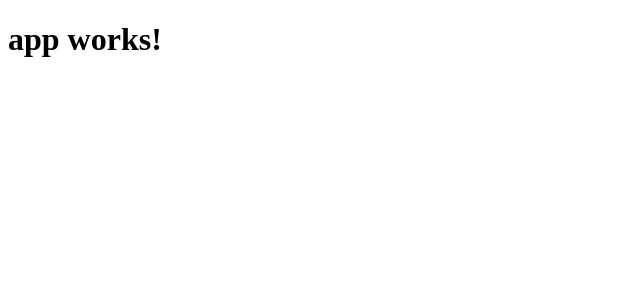
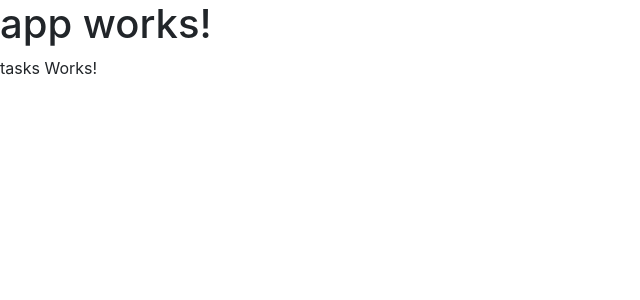
Before and after one commit to aleksandar78/usable-gtd, an Angular app in the folder angular/: page / in a window 1280 px wide. Shown: the top 300 px of the page, without its empty margins (0-640 px from the left). Built offline with nearby package versions, Linux system fonts and the light colour scheme.

Commit message:
Install Bootstrap 4

```diff
--- a/angular/package.json
+++ b/angular/package.json
@@ -20,6 +20,7 @@
     "@angular/platform-browser": "^4.0.0",
     "@angular/platform-browser-dynamic": "^4.0.0",
     "@angular/router": "^4.0.0",
+    "bootstrap": "^4.0.0-alpha.6",
     "core-js": "^2.4.1",
     "rxjs": "^5.1.0",
     "zone.js": "^0.8.4"
--- a/angular/src/app/app.component.html
+++ b/angular/src/app/app.component.html
@@ -1,3 +1,5 @@
 <h1>
   {{title}}
 </h1>
+
+<gtd-tasks></gtd-tasks>
```
Also changed, not shown: angular/.angular-cli.json.
